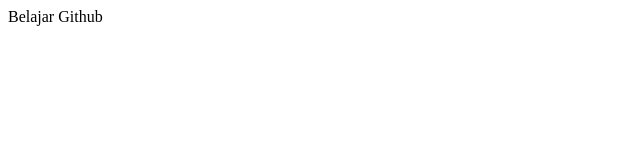
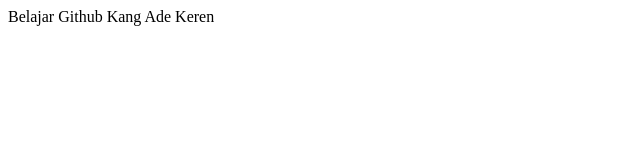
Before and after one commit to Nanra/belajarGithub, a plain HTML site: page index.html in a window 1280 px wide. Shown: the whole page, without its empty margins (0-640 px from the left). Drawn offline with Linux system fonts and the light colour scheme.

Commit message:
Perbaikan Body

```diff
--- a/index.html
+++ b/index.html
@@ -2,5 +2,6 @@
 <head> <tittle>Belajar Github</tittle>
 </head>
 <body>
+Kang Ade Keren
 </body>
 </html>
```
